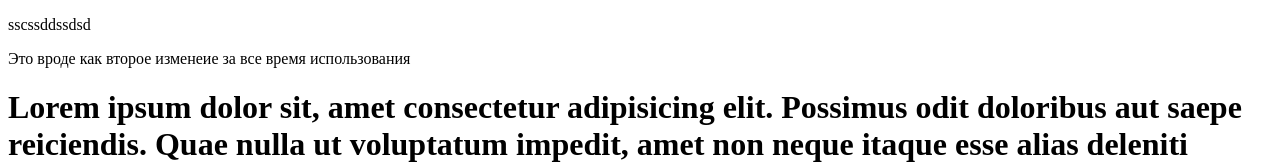
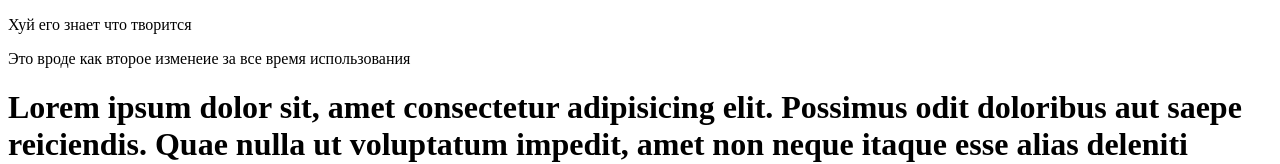
Before and after one commit to ProstoSany/Git-test, a plain HTML site: page index.html in a window 1280 px wide. Shown: the top 164 px of the page. Drawn offline with Linux system fonts and the light colour scheme.

Commit message:
Последний

```diff
--- a/index.html
+++ b/index.html
@@ -7,7 +7,7 @@
 	<title>Git rabota</title>
 </head>
 <body>
-	<p>sscssddssdsd</p>
+	<p>Хуй его знает что творится</p>
 	<P>Это вроде как второе изменеие за все время использования</P>
 	<H1>Lorem ipsum dolor sit, amet consectetur adipisicing elit. Possimus odit doloribus aut saepe reiciendis. Quae nulla ut voluptatum impedit, amet non neque itaque esse alias deleniti suscipit reiciendis necessitatibus laudantium.</H1>
 </body>
```
